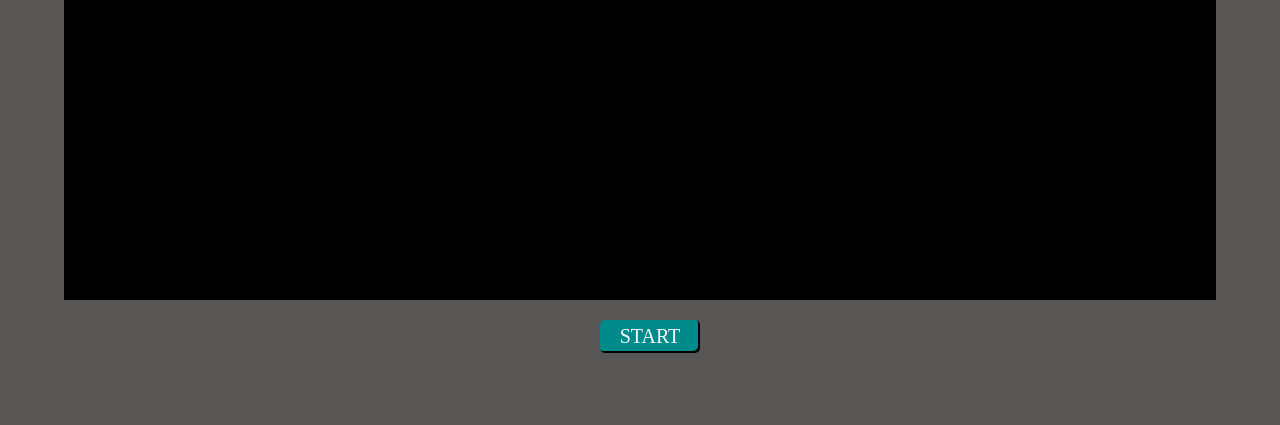
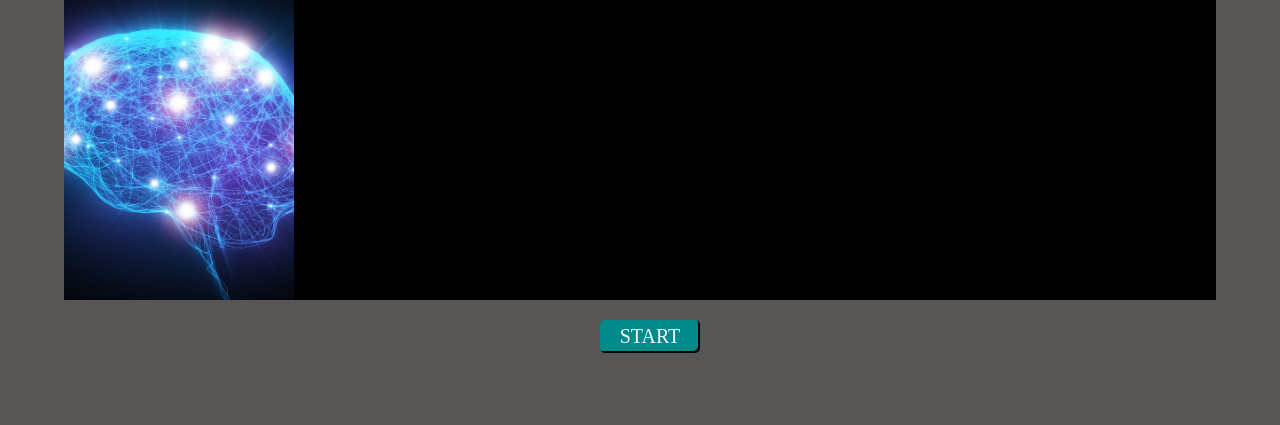
Before and after one commit to Gnojevik/brainGame, a plain HTML site: page index.html in a window 1280 px wide. Shown: the top 425 px of the page. Drawn offline with Linux system fonts and the light colour scheme; the site is published under a folder, as on GitHub Pages, so addresses that start at the root find nothing.

Commit message:
Brain img

```diff
--- a/css/style.css
+++ b/css/style.css
@@ -98,7 +98,7 @@ header {
 }
 .img {
    width: 20%;
-   background: url("/img/brain.jpg") no-repeat;
+   background: url("../img/brain.jpg") no-repeat;
    background-position: center;
    background-size: cover;
 }
```
